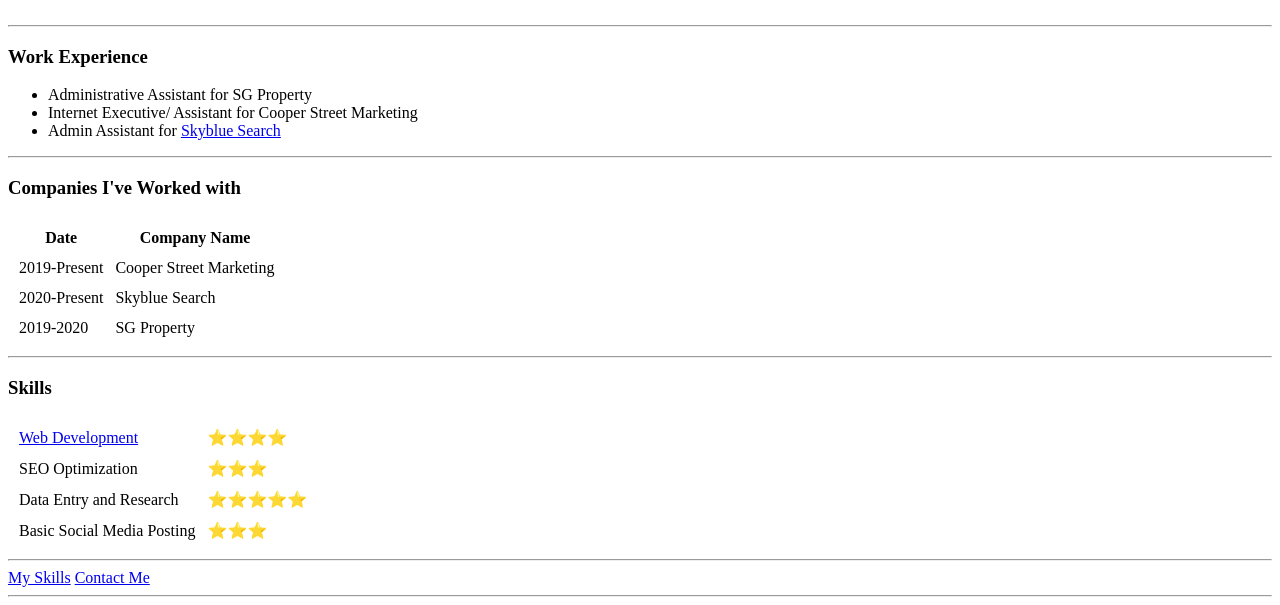
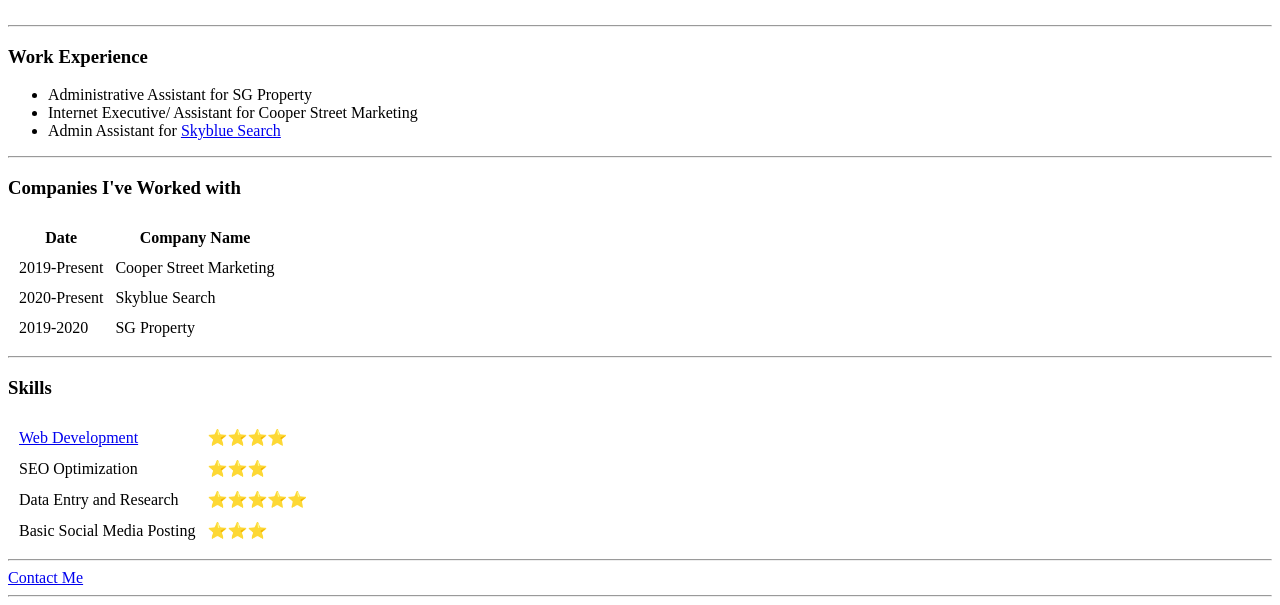
Before and after one commit to licel-dev/cv, a plain HTML site: page index.html in a window 1280 px wide. Shown: the part 337-942 px from the top of the page. Drawn offline with Linux system fonts and the light colour scheme.

Commit message:
Update index.html

```diff
--- a/index.html
+++ b/index.html
@@ -70,7 +70,6 @@
         </tr>
   </table>
 <hr>
-  <a href="Skills.html">My Skills</a>
   <a href="contact.html">Contact Me</a>
   <hr>
 
```
